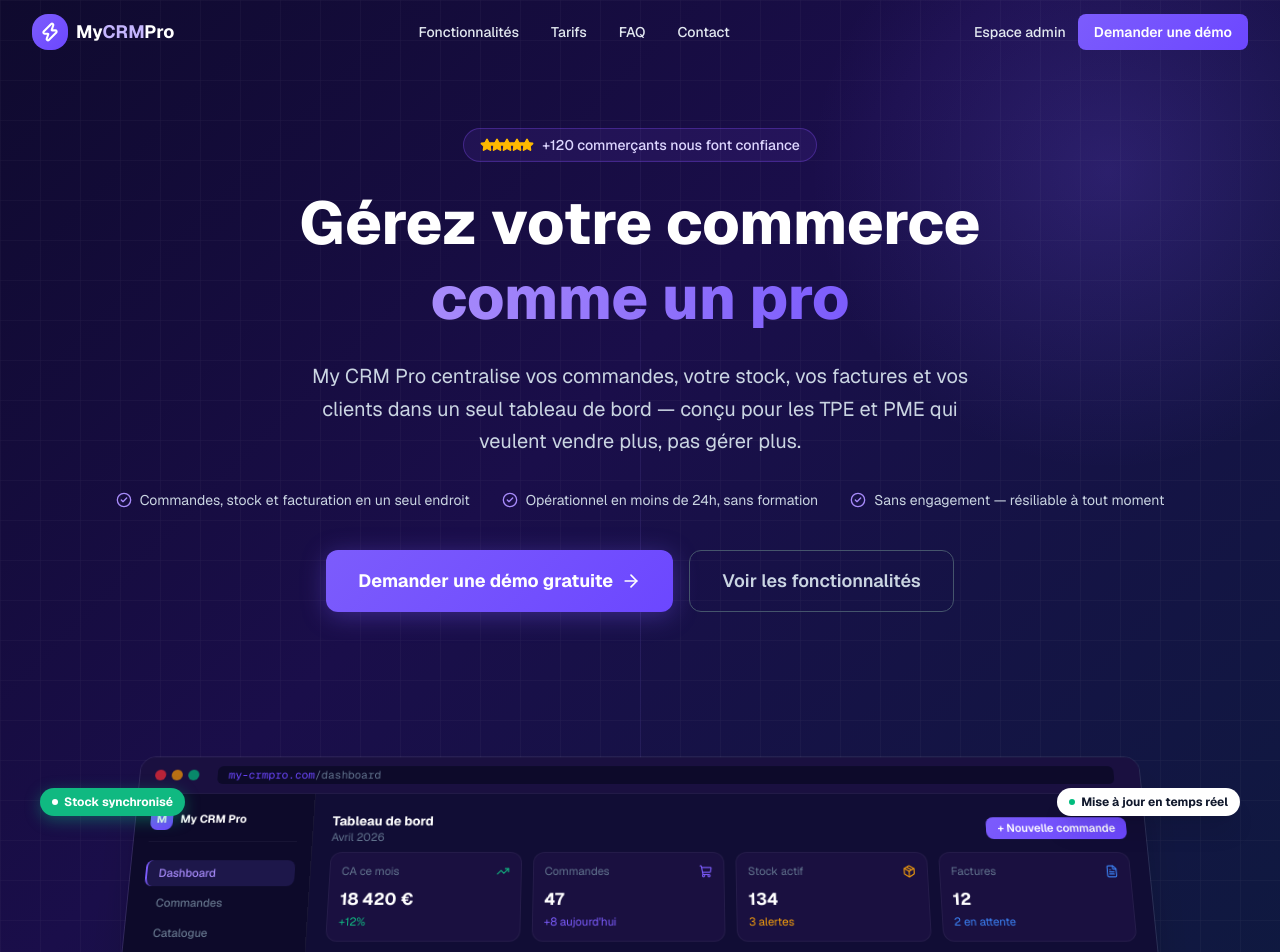
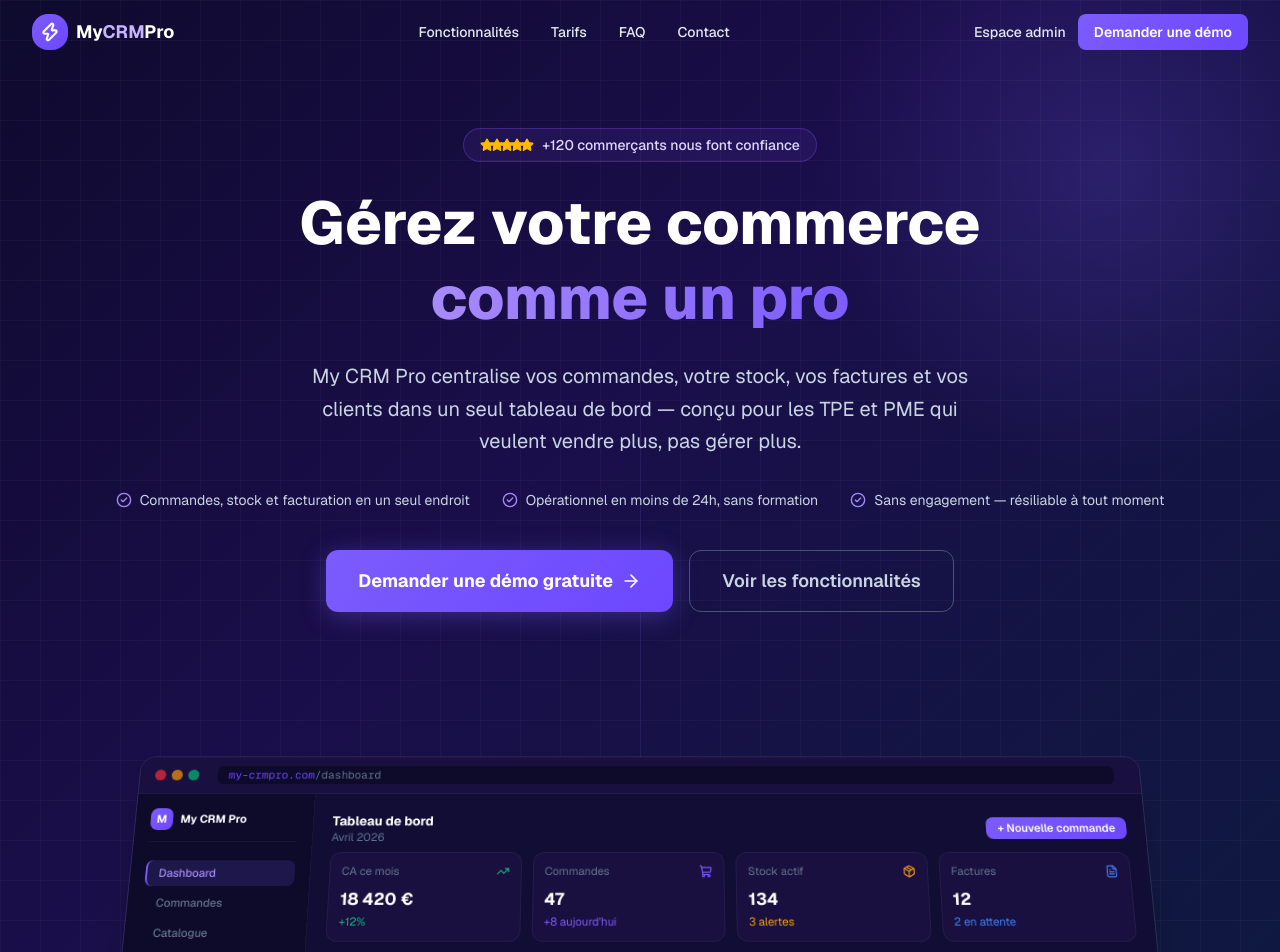
Before and after one commit to Jepht-love/my-crm-pro, a Next.js app: page / in a window 1280 px wide. Shown: the top 952 px of the page. Built offline with nearby package versions, Linux system fonts and the light colour scheme.

Commit message:
Remove floating badges from hero

```diff
--- a/src/components/Hero.tsx
+++ b/src/components/Hero.tsx
@@ -217,16 +217,6 @@ export default function Hero() {
           </div>
         </div>
 
-        {/* Badges flottants */}
-        <div className="absolute top-12 -left-2 lg:-left-6 hidden sm:flex items-center gap-1.5 text-white text-xs font-bold px-3 py-1.5 rounded-full shadow-xl"
-          style={{ background: "#10B981", boxShadow: "0 4px 16px rgba(16,185,129,0.4)" }}>
-          <div className="w-1.5 h-1.5 bg-white rounded-full animate-pulse" />
-          Stock synchronisé
-        </div>
-        <div className="absolute top-12 -right-2 lg:-right-6 hidden sm:flex items-center gap-1.5 text-slate-900 text-xs font-bold px-3 py-1.5 rounded-full shadow-xl bg-white">
-          <div className="w-1.5 h-1.5 bg-emerald-500 rounded-full animate-pulse" />
-          Mise à jour en temps réel
-        </div>
       </div>
     </section>
   );
```
